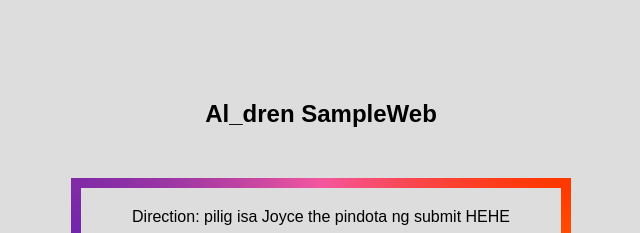
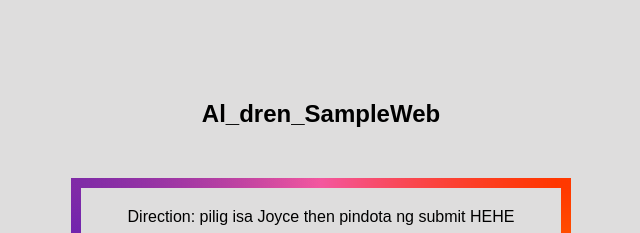
Before and after one commit to aldren22-win/aldren22-win.github.io, a plain HTML site: page index.html in a window 1280 px wide. Shown: the top 233 px of the page, 319-959 px from the left. Drawn offline with Linux system fonts and the light colour scheme.

Commit message:
Update index.html

```diff
--- a/index.html
+++ b/index.html
@@ -8,9 +8,9 @@
 </head>
 <body>
 
-  <h1 class="center-text">Al_dren SampleWeb</h1>
+  <h1 class="center-text">Al_dren_SampleWeb</h1>
   <form class="quiz" id="quizForm">
-    <p>Direction: pilig isa Joyce the pindota ng submit HEHE</p>
+    <p>Direction: pilig isa Joyce then pindota ng submit HEHE</p>
     <div class="pili-ka">
       <input type="radio" id="greatest" name="age" value="greatest">
       <label for="greatest">Greatest</label>
```
